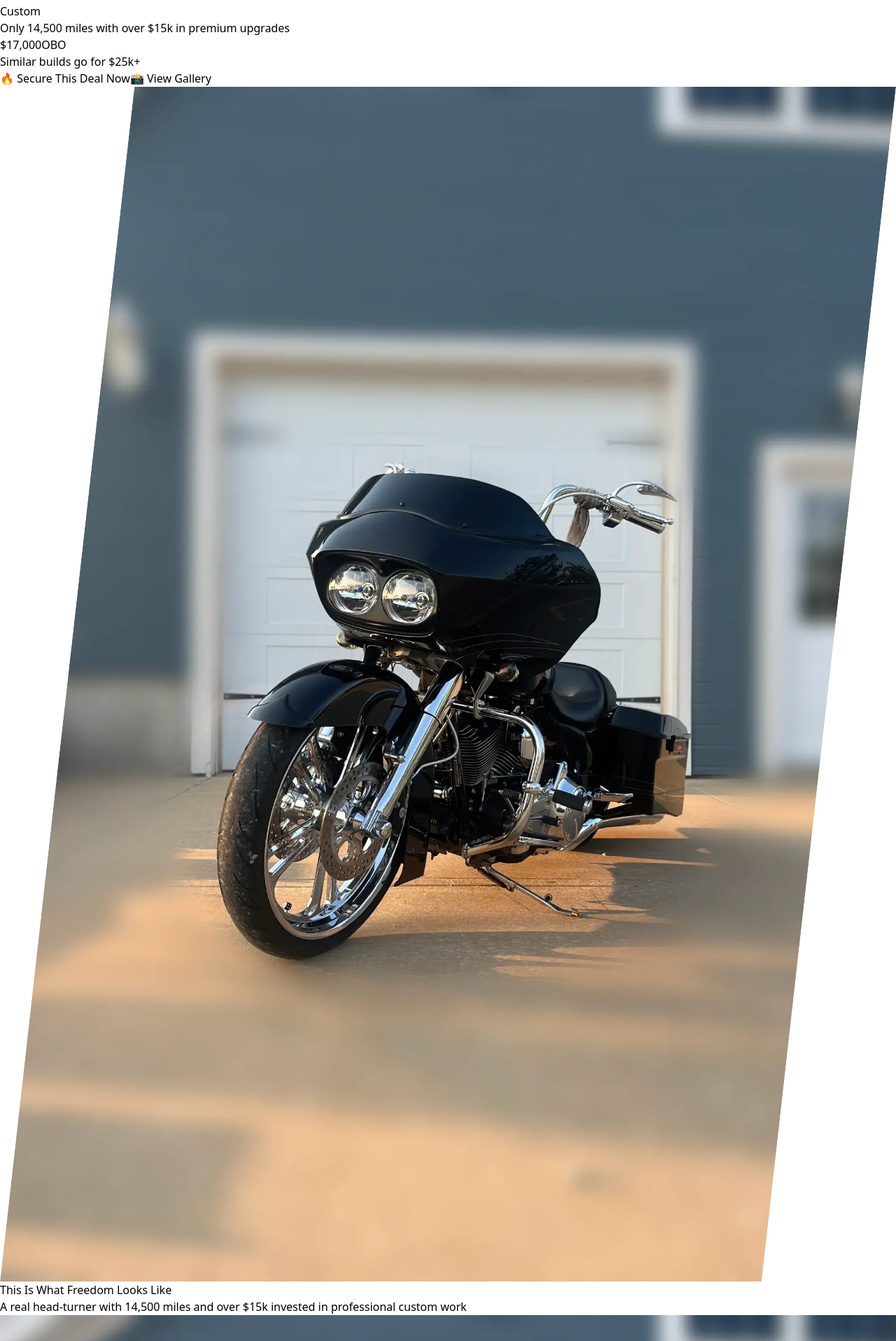
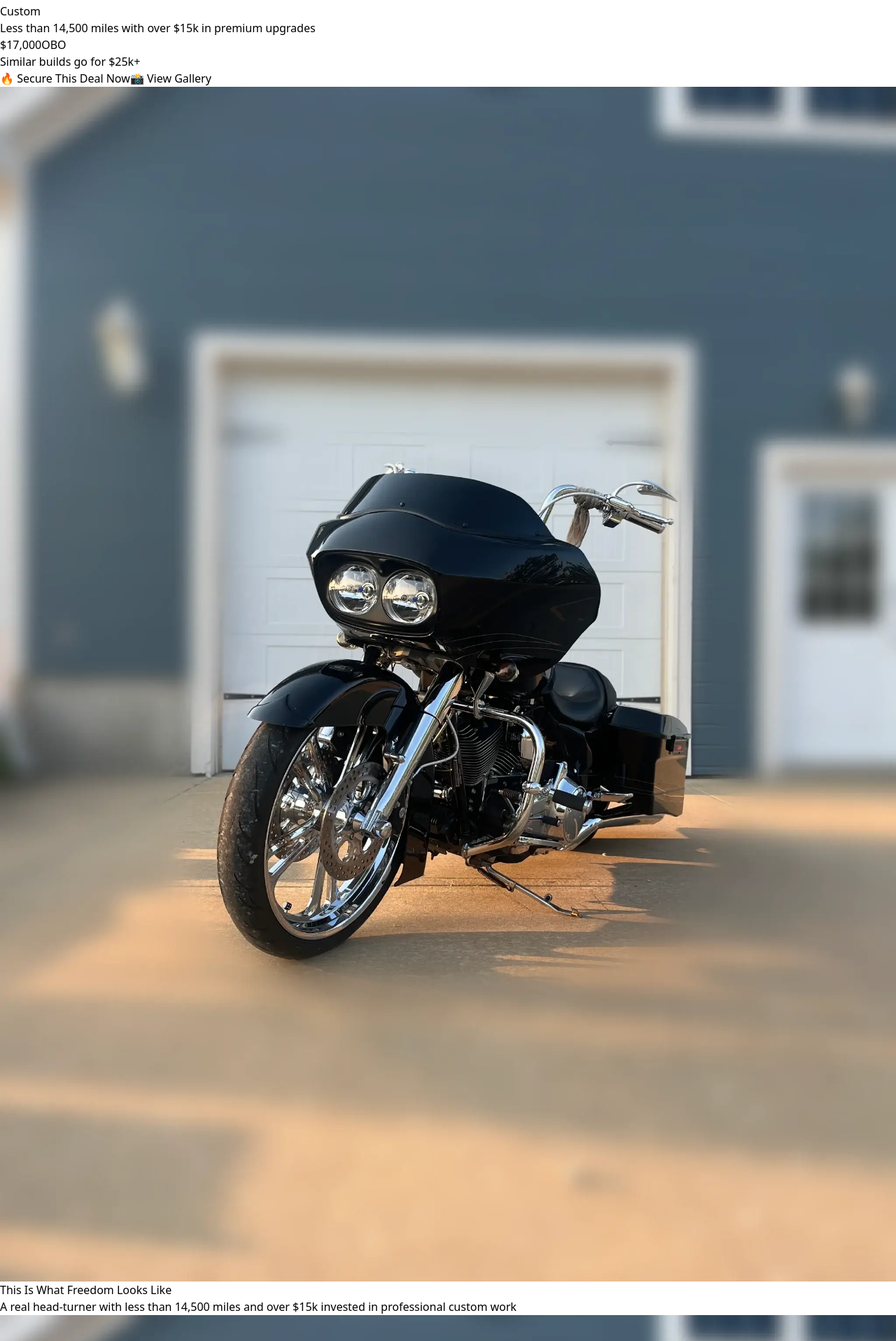
Before and after one commit to kiernan-dev/2011-harley, a React (Vite) app: page / in a window 1280 px wide. Shown: the part 164-2080 px from the top of the page at 70% size. Built offline with nearby package versions, Linux system fonts and the light colour scheme.

Commit message:
update hero layout

```diff
--- a/src/App.tsx
+++ b/src/App.tsx
@@ -12,13 +12,13 @@ const App: React.FC = () => {
     { src: '/images/glide/IMG_4059.webp', alt: '2011 Harley-Davidson Road Glide Custom - Side View' },
     { src: '/images/glide/IMG_4060.webp', alt: '2011 Harley-Davidson Road Glide Custom - Detail Shot' },
     { src: '/images/glide/IMG_4061.webp', alt: '2011 Harley-Davidson Road Glide Custom - Engine View' },
-    { src: '/images/glide/IMG_4062.webp', alt: '2011 Harley-Davidson Road Glide Custom - Chrome Details' },
     { src: '/images/glide/IMG_4063.webp', alt: '2011 Harley-Davidson Road Glide Custom - Custom Details' },
     { src: '/images/glide/IMG_4064.webp', alt: '2011 Harley-Davidson Road Glide Custom - Full Profile' },
     { src: '/images/glide/IMG_4065.webp', alt: '2011 Harley-Davidson Road Glide Custom - Additional View' },
     { src: '/images/glide/IMG_4066.webp', alt: '2011 Harley-Davidson Road Glide Custom - Another Angle' },
+    { src: '/images/glide/IMG_4069.webp', alt: '2011 Harley-Davidson Road Glide Custom - Final Shot' },
     { src: '/images/glide/IMG_4067.webp', alt: '2011 Harley-Davidson Road Glide Custom - Rear View' },
-    { src: '/images/glide/IMG_4069.webp', alt: '2011 Harley-Davidson Road Glide Custom - Final Shot' },
+    { src: '/images/glide/IMG_4062.webp', alt: '2011 Harley-Davidson Road Glide Custom - Chrome Details' }
   ];
 
   const handleContactSubmit = () => {
@@ -62,9 +62,10 @@ const App: React.FC = () => {
     const handleScroll = () => {
       const heroSection = document.querySelector('section');
       if (heroSection) {
-        const heroBottom = heroSection.offsetTop + heroSection.offsetHeight;
-        const scrollPosition = window.scrollY + window.innerHeight;
-        setIsHeroVisible(scrollPosition <= heroBottom + 100);
+        const heroHeight = heroSection.offsetHeight;
+        const scrollPosition = window.scrollY;
+        // Change when 90% of hero section is scrolled past
+        setIsHeroVisible(scrollPosition < heroHeight * 0.9);
       }
     };
 
@@ -156,7 +157,7 @@ const App: React.FC = () => {
 
             <div className="space-y-4">
               <p className="text-xl text-gray-300 leading-relaxed">
-                Only <span className="text-red-400 font-bold">14,500 miles</span> with over
+                <span className="text-red-400 font-bold">Less than 14,500 miles</span> with over
                 <span className="text-red-400 font-bold"> $15k in premium upgrades</span>
               </p>
 
@@ -193,21 +194,13 @@ const App: React.FC = () => {
 
           {/* Image Side */}
           <div className="relative">
-            <div className="relative aspect-square overflow-hidden shadow-2xl">
-              {/* Custom Shape Mask */}
-              <div
-                className="w-full h-full bg-gray-800"
-                style={{
-                  clipPath: 'polygon(15% 0%, 100% 0%, 85% 100%, 0% 100%)'
-                }}
-              >
+            <div className="relative aspect-square">
+              {/* Circle Mask */}
+              <div className="w-full h-full rounded-full overflow-hidden shadow-2xl">
                 <img
                   src={images[0]?.src}
                   alt="2011 Harley-Davidson Road Glide Custom"
                   className="w-full h-full object-cover"
-                  style={{
-                    clipPath: 'polygon(15% 0%, 100% 0%, 85% 100%, 0% 100%)'
-                  }}
                 />
               </div>
 
@@ -217,17 +210,12 @@ const App: React.FC = () => {
               <div className="absolute top-1/3 left-4 w-1 h-8 bg-gradient-to-b from-red-500 to-transparent"></div>
 
               {/* Overlay gradient */}
-              <div
-                className="absolute inset-0 bg-gradient-to-br from-red-500/10 via-transparent to-red-700/20"
-                style={{
-                  clipPath: 'polygon(15% 0%, 100% 0%, 85% 100%, 0% 100%)'
-                }}
-              ></div>
+              <div className="absolute inset-0 bg-gradient-to-br from-red-500/10 via-transparent to-red-700/20 rounded-full pointer-events-none"></div>
             </div>
 
             {/* Enhanced glow effects */}
-            <div className="absolute -inset-8 bg-gradient-to-tr from-red-500/15 via-red-600/5 to-transparent blur-2xl"></div>
-            <div className="absolute -inset-4 bg-gradient-to-br from-red-400/10 to-red-700/10 blur-xl"></div>
+            <div className="absolute -inset-8 bg-gradient-to-tr from-red-500/15 via-red-600/5 to-transparent blur-2xl rounded-full"></div>
+            <div className="absolute -inset-4 bg-gradient-to-br from-red-400/10 to-red-700/10 blur-xl rounded-full"></div>
           </div>
         </div>
       </section>
@@ -241,7 +229,7 @@ const App: React.FC = () => {
               This Is What <span className="text-red-500">Freedom</span> Looks Like
             </h2>
             <p className="text-xl text-gray-400 max-w-2xl mx-auto">
-              A real head-turner with <span className="text-red-400">14,500 miles</span> and over
+              A real head-turner with <span className="text-red-400">less than 14,500 miles</span> and over
               <span className="text-red-400"> $15k invested</span> in professional custom work
             </p>
           </div>
@@ -515,7 +503,7 @@ const App: React.FC = () => {
                 <ul className="space-y-3 text-gray-300">
                   <li>• Pay only $17k OBO</li>
                   <li>• Already customized ($15k+ invested)</li>
-                  <li>• Barely broken in (14,500 miles)</li>
+                  <li>• Barely broken in (less than 14,500 miles)</li>
                   <li>• Professional maintenance history</li>
                   <li>• Total value: <span className="text-green-400 font-bold">$45k+</span></li>
                 </ul>
```
